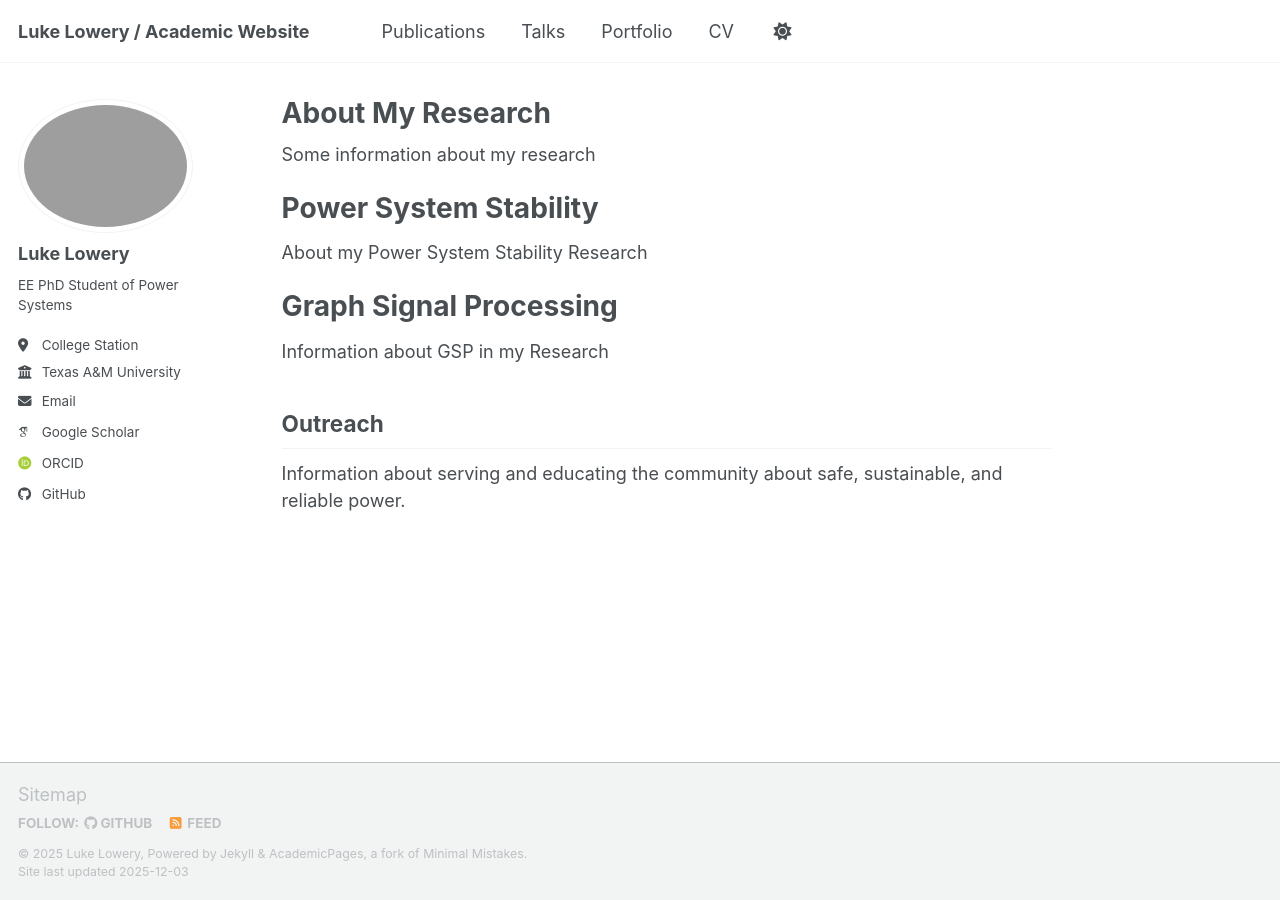
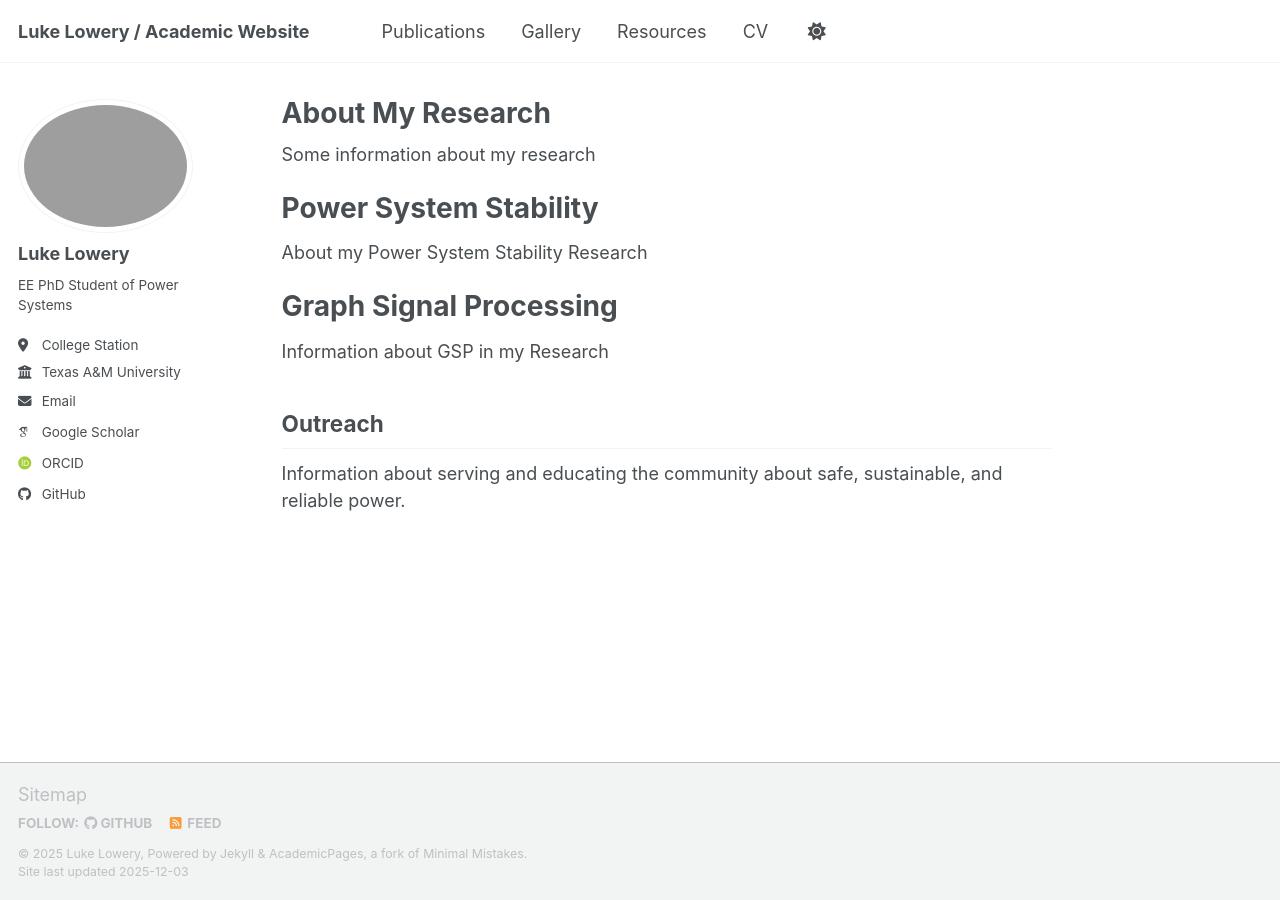
Before and after one commit to lukelowry/lukelowry.github.io, a Jekyll site: the page built from _pages/about.md, in a window 1280 px wide. Built offline with Jekyll 4.4.1, drawn with Linux system fonts in a browser that asks for light colours; some web fonts are replaced; a script bundle is joined from its source files by our own code; library files that are not in the unit come from our copies.

Commit message:
Update navigation.yml

```diff
--- a/_data/navigation.yml
+++ b/_data/navigation.yml
@@ -11,17 +11,11 @@ main:
   - title: "Publications"
     url: /publications/
 
-  - title: "Talks"
-    url: /talks/
-
- # - title: "Teaching"
- #   url: /teaching/
-
-  - title: "Portfolio"
+  - title: "Gallery"
     url: /portfolio/
 
- # - title: "Blog Posts"
- #   url: /year-archive/
+  - title: "Resources"
+    url: /talks/
 
   - title: "CV"
     url: /cv/
```
